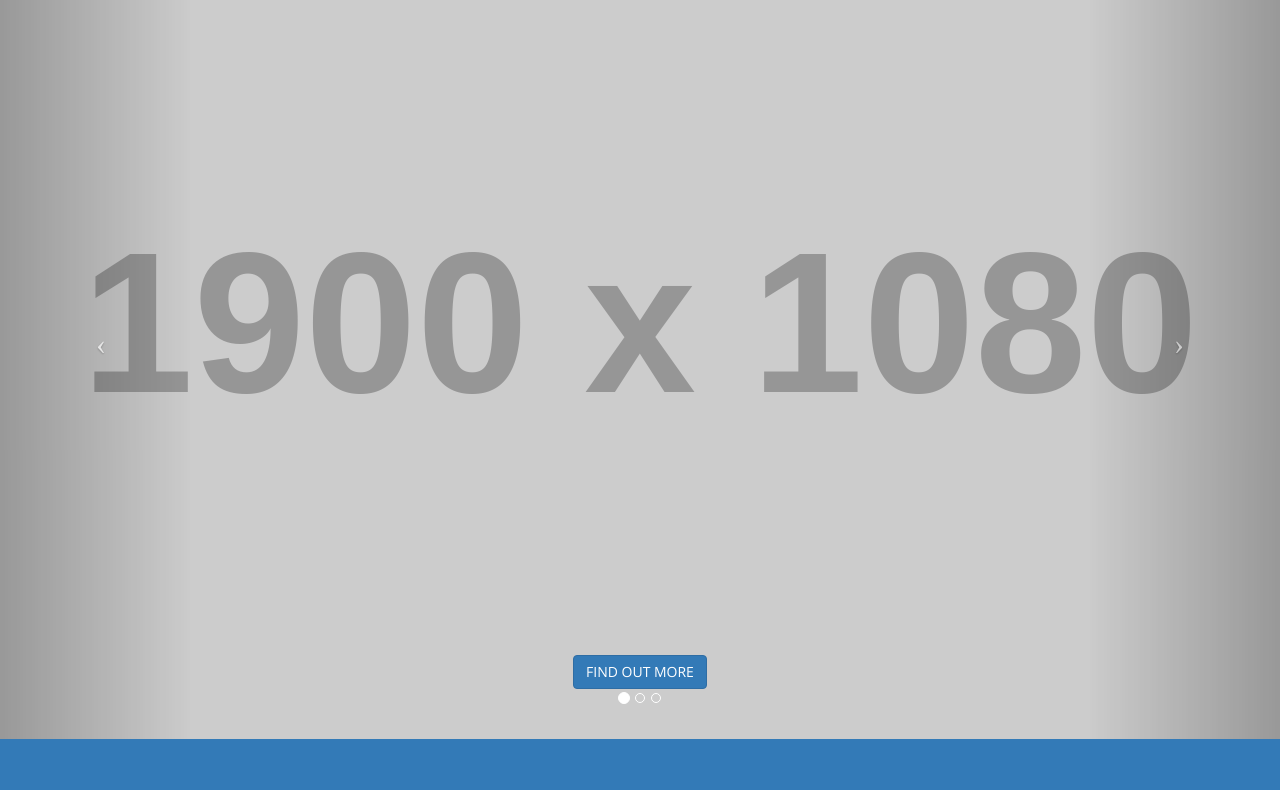
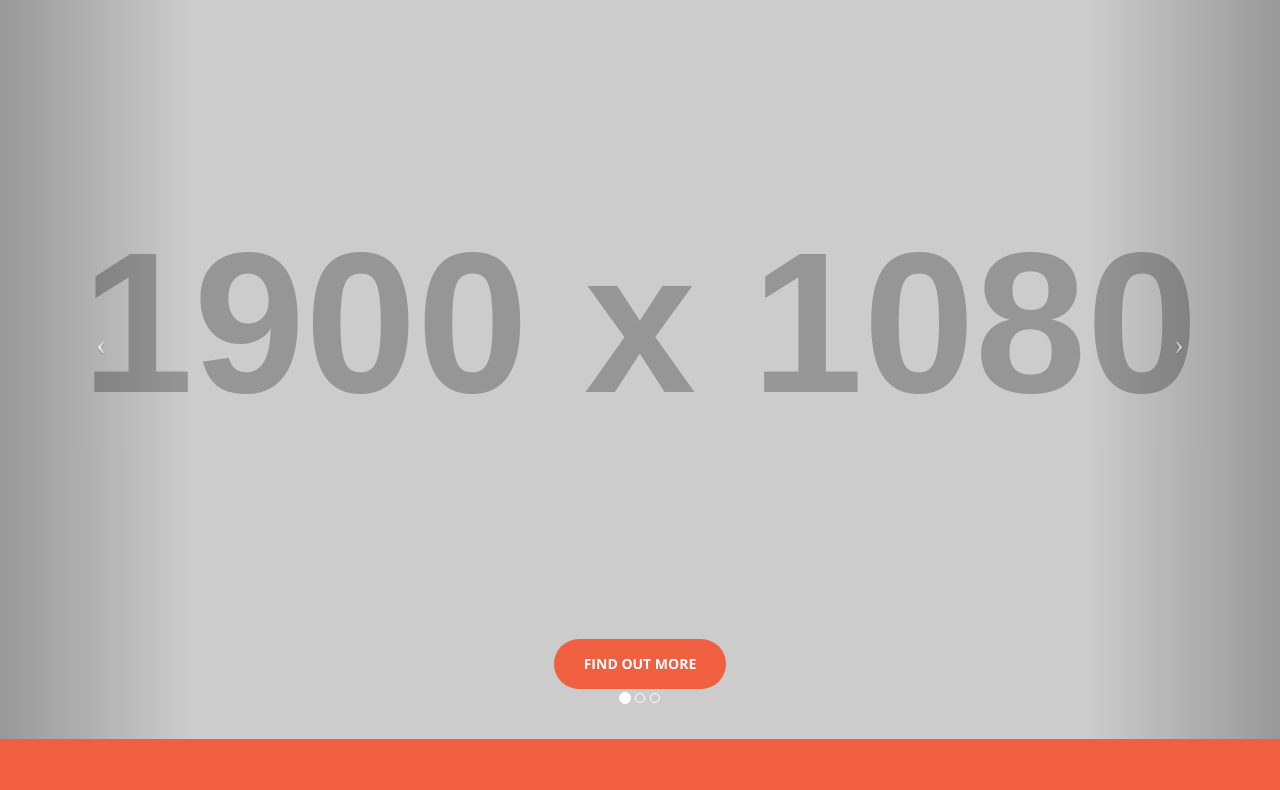
Before and after one commit to ksk54299/ksk54299.github.io, a website: page index.html in a window 1280 px wide. Shown: the part 61-851 px from the top of the page. Drawn offline with nearby package versions, Linux system fonts and the light colour scheme; placeholder pictures from the web are drawn by us.

Commit message:
creative theme

```diff
--- a/index.html
+++ b/index.html
@@ -26,7 +26,7 @@
     <link href="css/creative.min.css" rel="stylesheet">
     <link href="css/logo-nav.css" rel="stylesheet">
     <link href="css/full-slider.css" rel="stylesheet">
-    <link href="css/bootstrap.min.css" rel="stylesheet">
+    <!-- <link href="css/bootstrap.min.css" rel="stylesheet"> -->
 
     <!-- HTML5 Shim and Respond.js IE8 support of HTML5 elements and media queries -->
     <!-- WARNING: Respond.js doesn't work if you view the page via file:// -->
```
